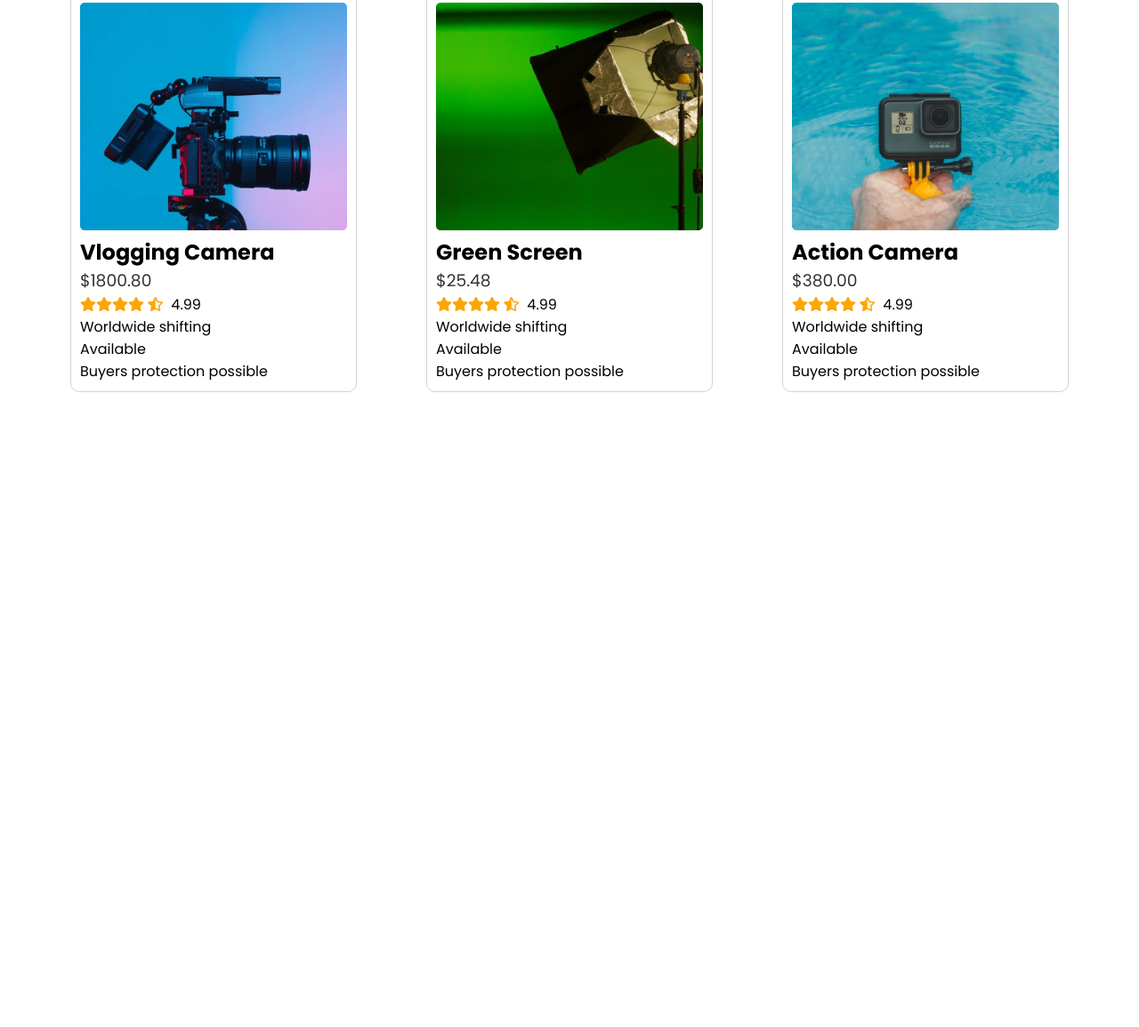
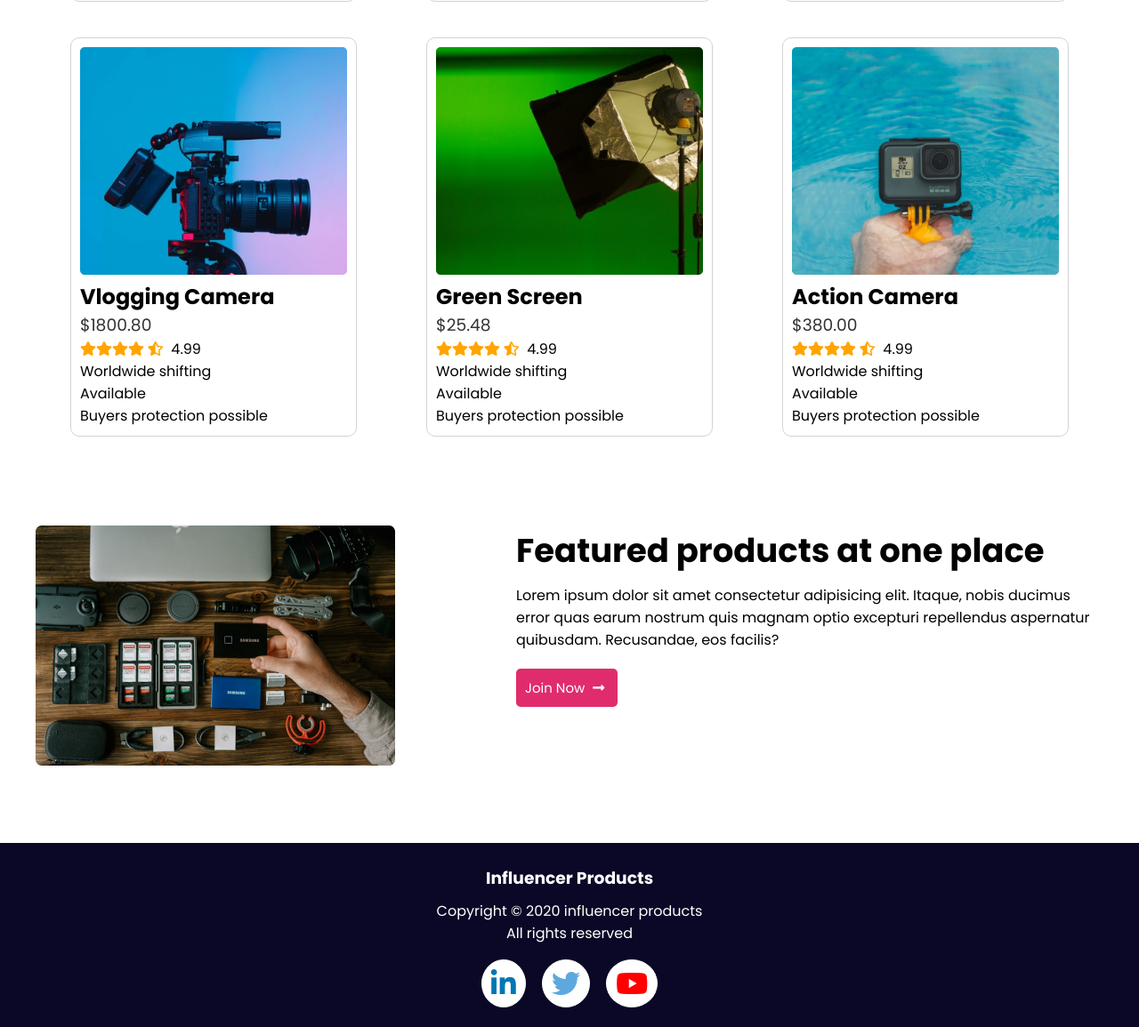
Before and after one commit to tasin000/influencer-gear, a plain HTML site: page index.html in a window 1280 px wide. Shown: the part 1875-3030 px from the top of the page at 89% size. Before the commit the page ends 2326 px from the top, so only its background shows below. Drawn offline with Linux system fonts and the light colour scheme.

Commit message:
fourth commit

```diff
--- a/index.html
+++ b/index.html
@@ -1,5 +1,6 @@
 <!DOCTYPE html>
 <html lang="en">
+
 <head>
     <meta charset="UTF-8">
     <meta http-equiv="X-UA-Compatible" content="IE=edge">
@@ -14,6 +15,7 @@
         integrity="sha512-+4zCK9k+qNFUR5X+cKL9EIR+ZOhtIloNl9GIKS57V1MyNsYpYcUrUeQc9vNfzsWfV28IaLL3i96P9sdNyeRssA=="
         crossorigin="anonymous" referrerpolicy="no-referrer" />
 </head>
+
 <body>
     <div class="container">
         <header>
@@ -44,7 +46,8 @@
                 <div class="featured">
                     <div class="width-65">
                         <h1>Start your Journey as <br> Influencer</h1>
-                        <p>Lorem ipsum dolor sit amet consectetur adipisicing elit. Commodi repellat harum doloremque, quae placeat odit rerum est tempore quisquam cupiditate.</p>
+                        <p>Lorem ipsum dolor sit amet consectetur adipisicing elit. Commodi repellat harum doloremque,
+                            quae placeat odit rerum est tempore quisquam cupiditate.</p>
                         <button>Preebook Now <span><i class="fas fa-arrow-right"></i></span></button>
                     </div>
 
@@ -196,12 +199,34 @@
                 </div>
             </section>
 
-            <!--  -->
+            <!-- extra section -->
+            <section id="extra-sec">
+                <div class="flex-design">
+                    <div class="width-35">
+                        <img src="images/gear.png" alt="">
+                    </div>
+
+                    <div class="width-65">
+                        <h1>Featured products at one place</h1>
+                        <p>Lorem ipsum dolor sit amet consectetur adipisicing elit. Itaque, nobis ducimus error quas
+                            earum nostrum quis magnam optio excepturi repellendus aspernatur quibusdam. Recusandae, eos
+                            facilis?</p>
+                        <button>Join Now <i class="fas fa-long-arrow-alt-right"></i></button>
+                    </div>
+                </div>
+            </section>
         </main>
     </div>
 
     <footer>
-
+        <h3 class="heading">Influencer Products</h3>
+        <p class="paragraph">Copyright &copy; 2020 influencer products <br> All rights reserved</p>
+        <div class="icons">
+            <i class="fab fa-linkedin-in fa-2x ln" onclick="window.open('https://www.linkedin.com/')"></i>
+            <i class="fab fa-twitter fa-2x tw" onclick="window.open('https://www.twitter.com/')"></i>
+            <i class="fab fa-youtube fa-2x yt" onclick="window.open('https://www.youtube.com/')"></i>
+        </div>
     </footer>
 </body>
+
 </html>
--- a/style.css
+++ b/style.css
@@ -127,7 +127,7 @@ main #popular-collection-sec .popular-collection .cards .card{
     padding: 10px;
     border: 1px solid lightgray;
     border-radius: 10px;
-    margin: 10px auto;
+    margin: 20px auto;
 }
 
 main #popular-collection-sec .popular-collection .cards .card h3{
@@ -146,3 +146,70 @@ main #popular-collection-sec .popular-collection .cards .card .rating i{
 main #popular-collection-sec .popular-collection .cards .card .rating span{
     margin: 0 5px;
 }
+
+/* extra section design */
+main #extra-sec .flex-design{
+    margin: 80px 0;
+}
+
+main #extra-sec .flex-design .width-65{
+
+}
+
+main #extra-sec .flex-design .width-65 h1{
+    font-size: 37px;
+}
+
+main #extra-sec .flex-design .width-65 p{
+    margin: 10px 0;
+    font-weight: 400;
+}
+
+main #extra-sec .flex-design .width-65 button{
+    margin: 10px 0;
+    padding: 10px;
+    border: none;
+    color: #fff;
+    background: #E02C6D;
+    border-radius: 5px;
+    font-size: 15px;
+}
+
+main #extra-sec .flex-design .width-65 button i{
+    margin: 0 5px;
+}
+
+/* footer design */
+footer{
+    background-color: #0A0826;
+    text-align: center;
+    padding: 15px 0;
+}
+
+footer .heading, .paragraph{
+    color: #fff;
+    margin: 10px;
+}
+
+footer i{
+    cursor: pointer;
+    border: 1px solid white;
+    border-radius: 50%;
+    padding: 10px;
+    margin: 7px;
+}
+
+footer .ln{
+    background-color: #fff;
+    color: #0077B5;
+}
+
+footer .tw{
+    background-color: #fff;
+    color: #5DA9DD;
+}
+
+footer .yt{
+    background-color: #fff;
+    color: #FE0000;
+}
```
